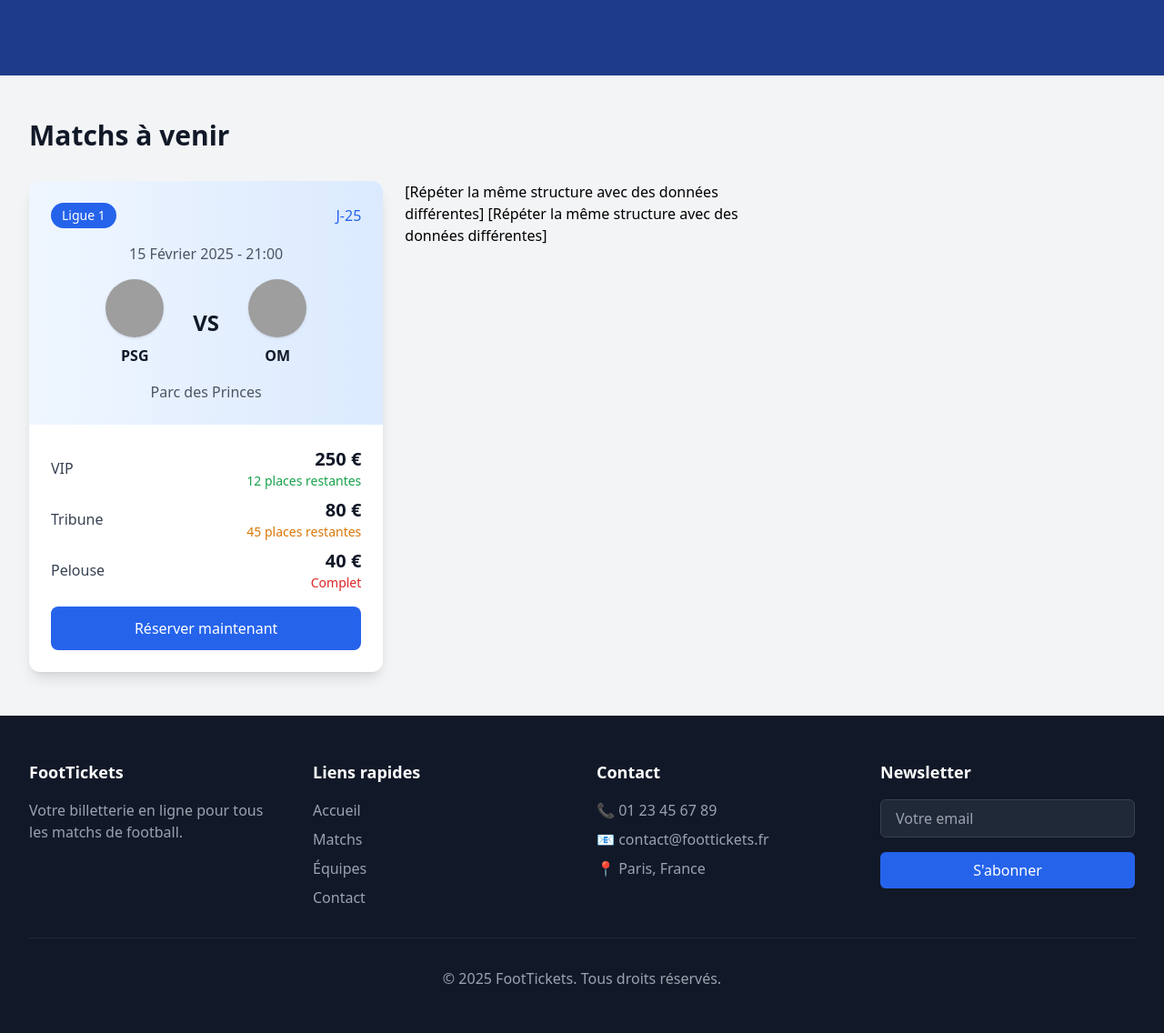
After one commit to Abdelouafi-oubenali/Fast-football-tickets, a PHP site: page /app/views/dashboard/Client/clent.php in a window 1280 px wide. The commit adds this page. Shown: the part 365-1501 px from the top of the page at 91% size. Run offline with PHP 8.4, Linux system fonts and the light colour scheme; some libraries are stand-ins or nearby versions; grey boxes are pictures that could not be loaded.

Commit message:
traville sur parti clents prti front

```diff
--- /dev/null
+++ b/app/views/dashboard/Client/clent.php
@@ -0,0 +1,182 @@
+<!DOCTYPE html>
+<html lang="fr">
+<head>
+    <meta charset="UTF-8">
+    <meta name="viewport" content="width=device-width, initial-scale=1.0">
+    <title>Billetterie Football</title>
+    <script src="https://cdn.tailwindcss.com"></script>
+</head>
+<body class="bg-gray-100">
+    <!-- Header -->
+    <header class="bg-gradient-to-r from-blue-800 to-blue-600">
+        <nav class="max-w-7xl mx-auto px-4 sm:px-6 lg:px-8">
+            <div class="flex items-center justify-between h-16">
+                <div class="flex items-center">
+                    <a href="#" class="text-white text-2xl font-bold">⚽ FootTickets</a>
+                </div>
+                <div class="hidden md:block">
+                    <div class="ml-10 flex items-baseline space-x-4">
+                        <a href="#" class="text-white hover:bg-blue-700 px-3 py-2 rounded-md">Accueil</a>
+                        <a href="#" class="text-white hover:bg-blue-700 px-3 py-2 rounded-md">Matchs</a>
+                        <a href="#" class="text-white hover:bg-blue-700 px-3 py-2 rounded-md">Équipes</a>
+                        <a href="#" class="text-white hover:bg-blue-700 px-3 py-2 rounded-md">Contact</a>
+                    </div>
+                </div>
+                <div class="flex items-center space-x-4">
+                    <button class="bg-white text-blue-800 px-4 py-2 rounded-md hover:bg-gray-100">
+                        Connexion
+                    </button>
+                </div>
+            </div>
+        </nav>
+    </header>
+
+    <!-- Hero Section -->
+    <div class="relative bg-blue-900 h-96">
+    <div class="absolute inset-0 overflow-hidden">
+        <div id="slider" class="w-full h-full relative">
+            <img src="https://cdn.sofifa.net/players/020/801/25_120.png" alt="Stadium">
+            <img src="https://cdn.sofifa.net/players/192/985/25_120.png"
+                 class="w-full h-full object-cover opacity-0 absolute transition-opacity duration-1000" alt="Match">
+            <img src="https://cdn.sofifa.net/players/231/747/25_120.png"
+                 class="w-full h-full object-cover opacity-0 absolute transition-opacity duration-1000" alt="Fan Zone">
+        </div>
+        <button id="prev" class="absolute left-4 top-1/2 transform -translate-y-1/2 bg-white px-4 py-2 rounded-full shadow-md">◀</button>
+        <button id="next" class="absolute right-4 top-1/2 transform -translate-y-1/2 bg-white px-4 py-2 rounded-full shadow-md">▶</button>
+    </div>
+</div>
+
+<script>
+    const images = document.querySelectorAll('#slider img');
+    let currentIndex = 0;
+
+    function updateSlider(index) {
+        images.forEach((img, i) => {
+            img.classList.remove('opacity-30', 'opacity-0');
+            img.classList.add(i === index ? 'opacity-30' : 'opacity-0');
+        });
+    }
+
+    document.getElementById('prev').addEventListener('click', () => {
+        currentIndex = (currentIndex - 1 + images.length) % images.length;
+        updateSlider(currentIndex);
+    });
+
+    document.getElementById('next').addEventListener('click', () => {
+        currentIndex = (currentIndex + 1) % images.length;
+        updateSlider(currentIndex);
+    });
+</script>
+
+    <!-- Search Section -->
+
+    <!-- Matches Grid -->
+    <div class="max-w-7xl mx-auto px-4 sm:px-6 lg:px-8 py-12">
+        <h2 class="text-3xl font-bold text-gray-900 mb-8">Matchs à venir</h2>
+        <div class="grid grid-cols-1 md:grid-cols-2 lg:grid-cols-3 gap-6">
+            <!-- Match Card 1 -->
+            <div class="bg-white rounded-xl shadow-lg overflow-hidden hover:shadow-xl transition duration-300">
+                <div class="bg-gradient-to-r from-blue-50 to-blue-100 p-6">
+                    <div class="flex justify-between items-center mb-4">
+                        <span class="bg-blue-600 text-white px-3 py-1 rounded-full text-sm">Ligue 1</span>
+                        <span class="text-blue-600 font-medium">J-25</span>
+                    </div>
+                    <div class="text-center space-y-4">
+                        <p class="text-gray-600">15 Février 2025 - 21:00</p>
+                        <div class="flex justify-center items-center space-x-8">
+                            <div class="text-center space-y-2">
+                                <img src="/api/placeholder/64/64" alt="PSG" class="mx-auto h-16 w-16 rounded-full shadow">
+                                <p class="font-bold text-gray-900">PSG</p>
+                            </div>
+                            <div class="text-2xl font-bold text-gray-900">VS</div>
+                            <div class="text-center space-y-2">
+                                <img src="/api/placeholder/64/64" alt="OM" class="mx-auto h-16 w-16 rounded-full shadow">
+                                <p class="font-bold text-gray-900">OM</p>
+                            </div>
+                        </div>
+                        <p class="text-gray-600 font-medium">Parc des Princes</p>
+                    </div>
+                </div>
+                <div class="p-6 space-y-4">
+                    <div class="space-y-2">
+                        <div class="flex justify-between items-center">
+                            <span class="text-gray-700">VIP</span>
+                            <div class="text-right">
+                                <p class="text-xl font-bold text-gray-900">250 €</p>
+                                <p class="text-sm text-green-600">12 places restantes</p>
+                            </div>
+                        </div>
+                        <div class="flex justify-between items-center">
+                            <span class="text-gray-700">Tribune</span>
+                            <div class="text-right">
+                                <p class="text-xl font-bold text-gray-900">80 €</p>
+                                <p class="text-sm text-amber-600">45 places restantes</p>
+                            </div>
+                        </div>
+                        <div class="flex justify-between items-center">
+                            <span class="text-gray-700">Pelouse</span>
+                            <div class="text-right">
+                                <p class="text-xl font-bold text-gray-900">40 €</p>
+                                <p class="text-sm text-red-600">Complet</p>
+                            </div>
+                        </div>
+                    </div>
+                    <button class="w-full bg-blue-600 hover:bg-blue-700 text-white py-3 px-4 rounded-lg transition duration-150">
+                        Réserver maintenant
+                    </button>
+                </div>
+            </div>
+
+            <!-- Match Card 2 -->
+            [Répéter la même structure avec des données différentes]
+
+            <!-- Match Card 3 -->
+            [Répéter la même structure avec des données différentes]
+        </div>
+    </div>
+
+    <!-- Footer -->
+    <footer class="bg-gray-900 text-white">
+        <div class="max-w-7xl mx-auto px-4 sm:px-6 lg:px-8 py-12">
+            <div class="grid grid-cols-1 md:grid-cols-4 gap-8">
+                <div>
+                    <h3 class="text-lg font-bold mb-4">FootTickets</h3>
+                    <p class="text-gray-400">
+                        Votre billetterie en ligne pour tous les matchs de football.
+                    </p>
+                </div>
+                <div>
+                    <h3 class="text-lg font-bold mb-4">Liens rapides</h3>
+                    <ul class="space-y-2">
+                        <li><a href="#" class="text-gray-400 hover:text-white">Accueil</a></li>
+                        <li><a href="#" class="text-gray-400 hover:text-white">Matchs</a></li>
+                        <li><a href="#" class="text-gray-400 hover:text-white">Équipes</a></li>
+                        <li><a href="#" class="text-gray-400 hover:text-white">Contact</a></li>
+                    </ul>
+                </div>
+                <div>
+                    <h3 class="text-lg font-bold mb-4">Contact</h3>
+                    <ul class="space-y-2 text-gray-400">
+                        <li>📞 01 23 45 67 89</li>
+                        <li>📧 contact@foottickets.fr</li>
+                        <li>📍 Paris, France</li>
+                    </ul>
+                </div>
+                <div>
+                    <h3 class="text-lg font-bold mb-4">Newsletter</h3>
+                    <form class="space-y-4">
+                        <input type="email" placeholder="Votre email"
+                               class="w-full px-4 py-2 rounded-md bg-gray-800 text-white border border-gray-700 focus:ring-2 focus:ring-blue-500">
+                        <button class="w-full bg-blue-600 hover:bg-blue-700 text-white py-2 px-4 rounded-md transition duration-150">
+                            S'abonner
+                        </button>
+                    </form>
+                </div>
+            </div>
+            <div class="mt-8 pt-8 border-t border-gray-800 text-center text-gray-400">
+                <p>&copy; 2025 FootTickets. Tous droits réservés.</p>
+            </div>
+        </div>
+    </footer>
+</body>
+</html>
```
Also changed, not shown: app/views/dashboard/admin/G_tecketes.php (+28 -4 lines), app/views/layout/nav.php (+9 -4 lines), app/views/dashboard/Vendeur/G_achats.php (line endings or trailing spaces).
